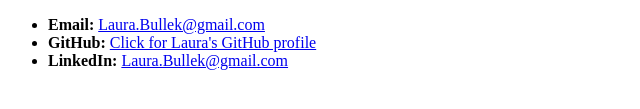
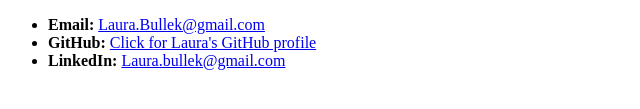
Before and after one commit to Laura-Bullek/UNH-Week-One, a plain HTML site: page 06-Stu_HTML/index.html in a window 1280 px wide. Shown: the part 491-600 px from the top of the page, 0-640 px from the left. Drawn offline with Linux system fonts and the light colour scheme.

Commit message:
Completed 06-Stu_HTML project

```diff
--- a/06-Stu_HTML/index.html
+++ b/06-Stu_HTML/index.html
@@ -19,7 +19,7 @@
     <ul>
       <li><strong>Email: </strong><a href="mailto:laura.bullek@gmail.com" target="_blank">Laura.Bullek@gmail.com</a></li>
       <li><strong>GitHub: </strong><a href="https://github.com/Laura-Bullek" target="_blank">Click for Laura's GitHub profile</a></li>
-      <li><strong>LinkedIn: </strong><a href="https://www.linkedin.com/in/laura-bullek-95a97711b/" target="_blank">Laura.Bullek@gmail.com</a></li>
+      <li><strong>LinkedIn: </strong><a href="https://www.linkedin.com/in/laura-bullek-95a97711b/" target="_blank">Laura.bullek@gmail.com</a></li>
     </ul>
 </body>
 </html>
```
